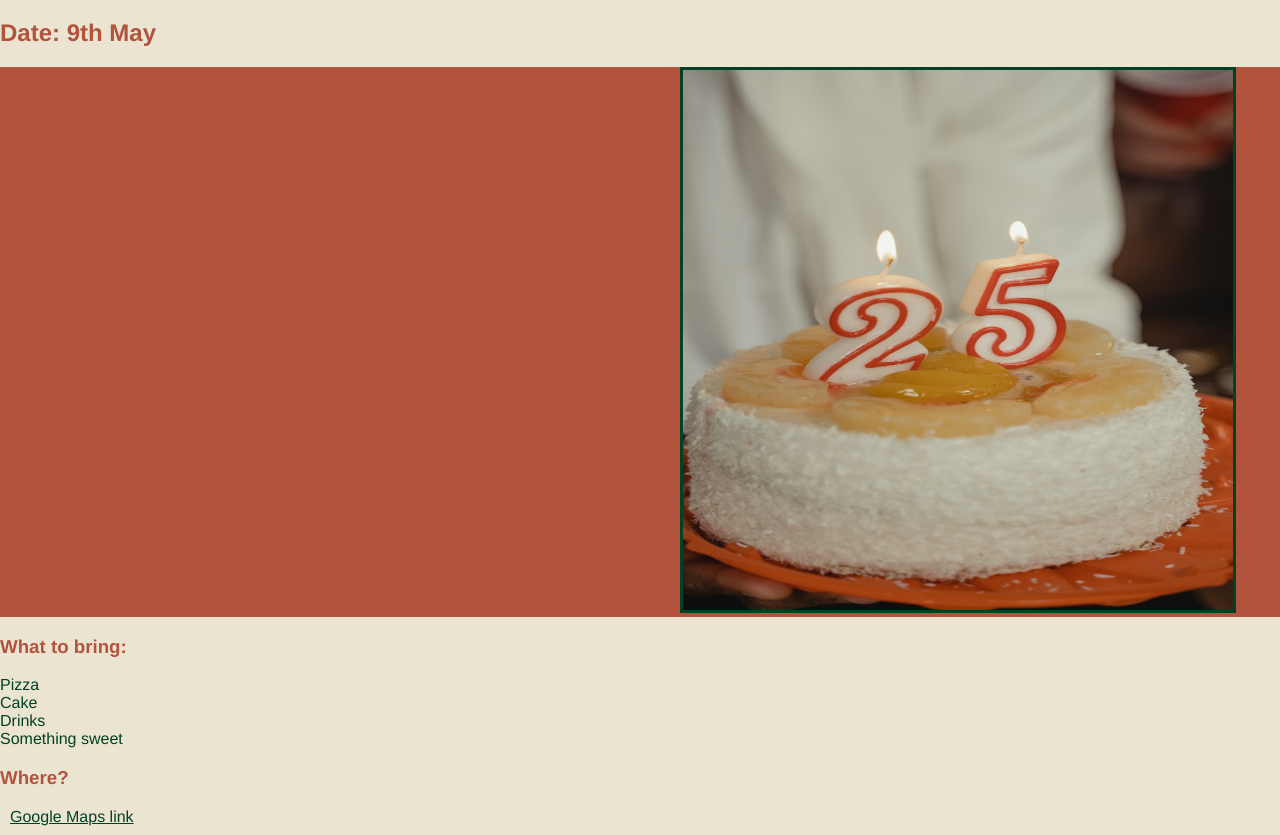
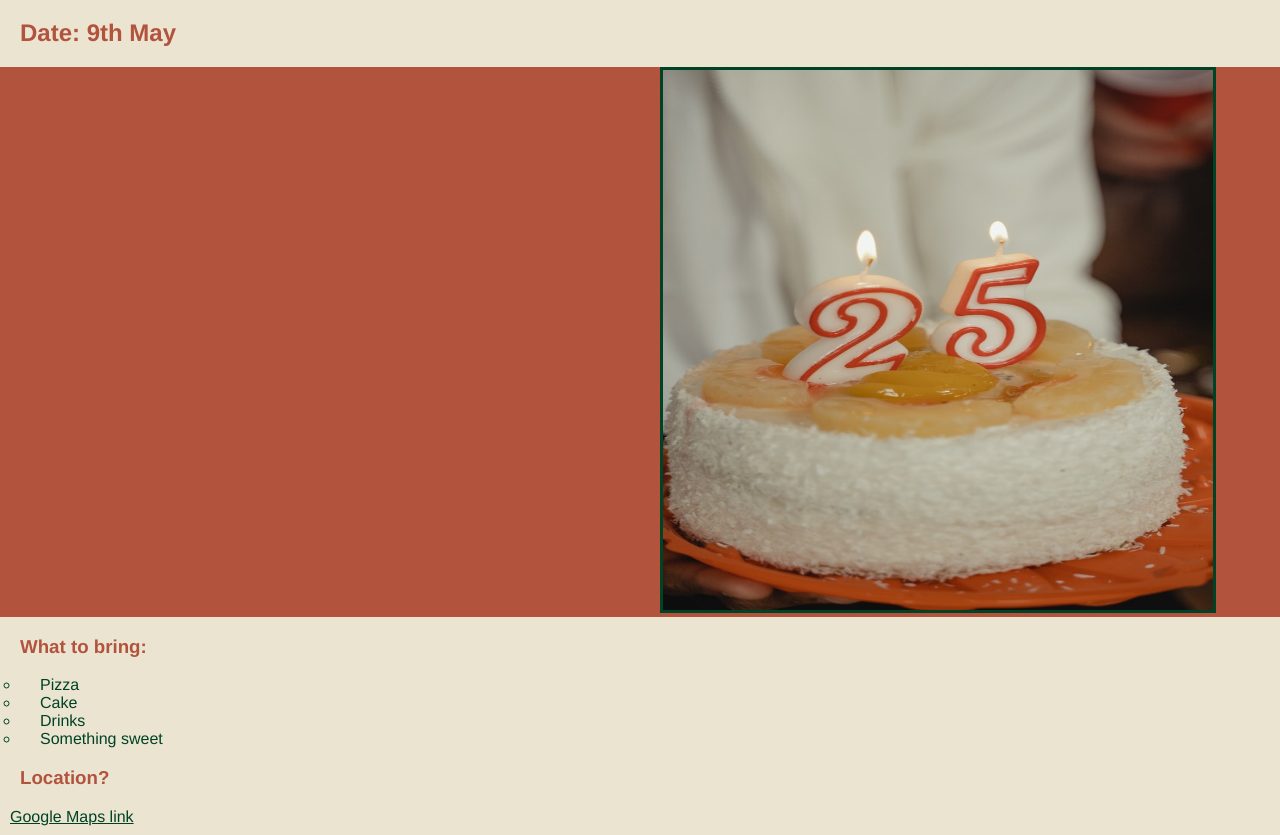
Before and after one commit to XenoMee/HTML5-Portfolio, a plain HTML site: page public/birthday-invite.html in a window 1280 px wide. Shown: the part 61-896 px from the top of the page. Drawn offline with Linux system fonts and the light colour scheme.

Commit message:
Updated Project Files

```diff
--- a/public/birthday-invite.html
+++ b/public/birthday-invite.html
@@ -20,7 +20,7 @@
           <li class="items">Something sweet</li>
         </ul>
     </li>
-    <li class="details"><h3>Where?</h3></li>
+    <li class="details"><h3>Location?</h3></li>
   </ul>
   <a href="https://www.google.com/maps/@34.9886808,-106.6153654,3a,75y,34.9h,90.14t/data=!3m7!1e1!3m5!1sTHPj58Ft6HRUJov9vv305A!2e0!6shttps:%2F%2Fstreetviewpixels-pa.googleapis.com%2Fv1%2Fthumbnail%3Fpanoid%3DTHPj58Ft6HRUJov9vv305A%26cb_client%3Dsearch.gws-prod.gps%26w%3D86%26h%3D86%26yaw%3D74.65609%26pitch%3D0%26thumbfov%3D100!7i13312!8i6656?entry=ttu">Google Maps link</a>
 </body>
--- a/style.css
+++ b/style.css
@@ -9,17 +9,13 @@ body {
     text-align: center;
 }
 .details{
-
+    padding: 0px 20px;
 }
 ul{
     padding: 0px;
 }
 div{
-
     background-color: #B2533E;
-    padding-left: 20px;
-    width: 100%;
-
 }
 
 img{
@@ -35,4 +31,5 @@ a{
 }
 .items{
     color: #004225;
+    padding: 0px 20px;
 }
```
